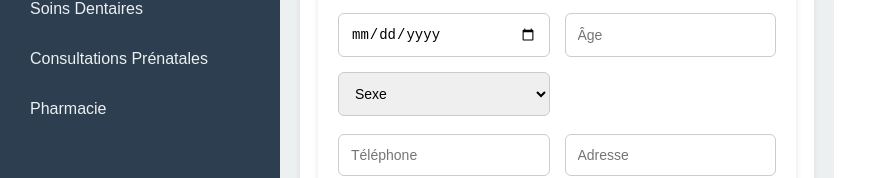
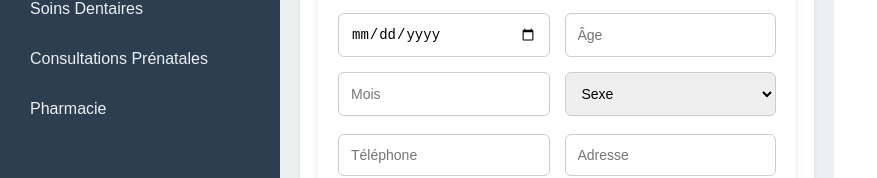
Before and after one commit to NealAndrianja/healthCampaign, a React (Vite) app: page /patients in a window 1280 px wide. Shown: the part 243-421 px from the top of the page, without its empty margins (0-877 px from the left). Built offline with nearby package versions, Linux system fonts and the light colour scheme; no server answers.

Commit message:
feat: Add months field to patient form for improved age representation

```diff
--- a/src/components/Forms/PatientForm.jsx
+++ b/src/components/Forms/PatientForm.jsx
@@ -18,6 +18,7 @@ const makeInitial = () => ({
   firstName: "",
   birthDate: "",
   age: "",
+  months: "",
   gender: "",
   phone: "",
   address: "",
@@ -119,6 +120,7 @@ const PatientForm = ({ onAdd }) => {
       <div className="row">
         <input type="date" name="birthDate" value={form.birthDate} onChange={handleChange} />
         <input name="age" placeholder="Âge" value={form.age} readOnly />
+        <input name="months" placeholder="Mois" value={form.months} onChange={handleChange} />
         <select name="gender" value={form.gender} onChange={handleChange}>
           <option value="">Sexe</option>
           <option value="M">M</option>
```
